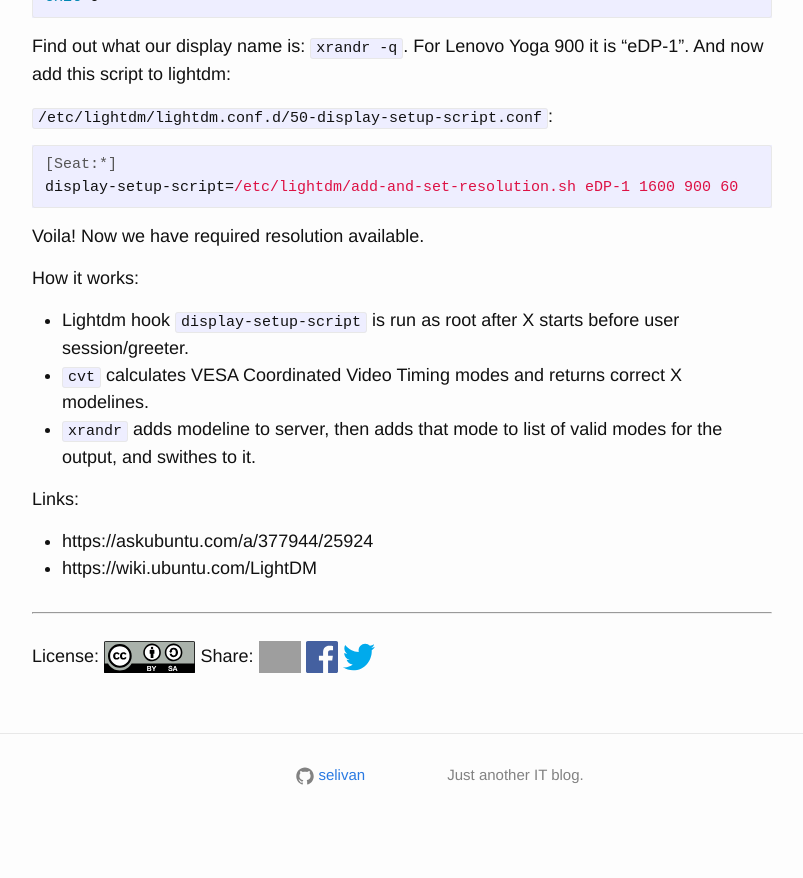
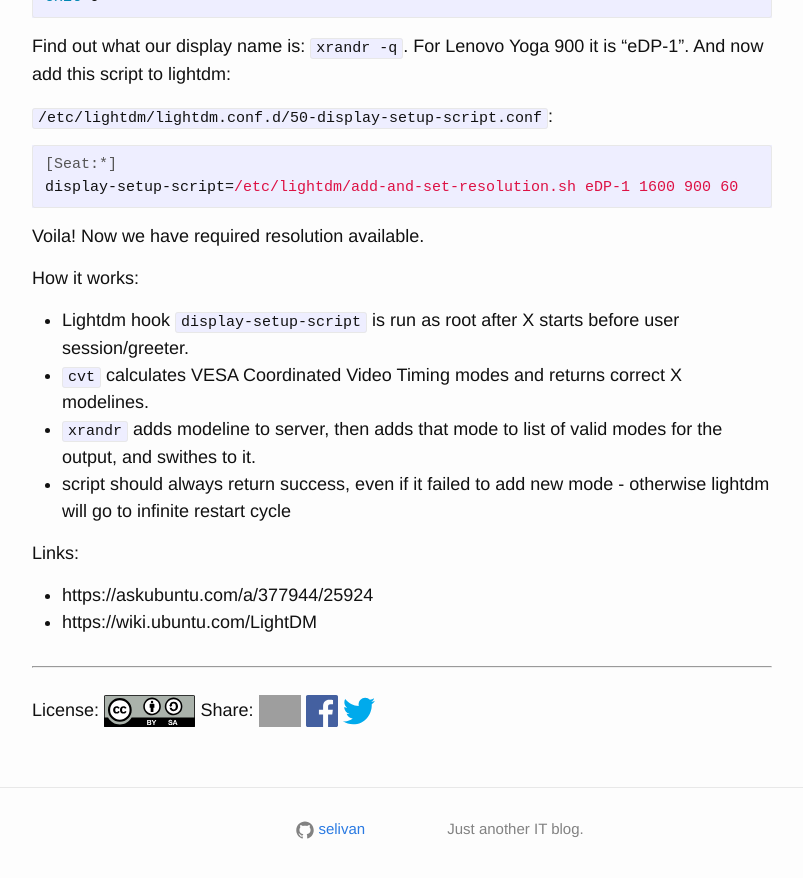
Before and after one commit to selivan/selivan.github.io, a Jekyll site: the page built from _posts/2017-08-16-lightdm-add-custom-display-resolution.md, in a window 1280 px wide and 900 px high, scrolled down 968 px. Shown: the top 878 px of the window, without its empty margins (238-1041 px from the left). Built offline with Jekyll 4.4.1, drawn with Linux system fonts in a browser that asks for light colours; comment, search, counter and statistics services are not loaded; before the commit the page ends 1814 px from its top, so only the background shows below that; grey boxes are pictures that could not be loaded.

Commit message:
Update 2017-08-16-lightdm-add-custom-display-resolution.md

```diff
--- a/_posts/2017-08-16-lightdm-add-custom-display-resolution.md
+++ b/_posts/2017-08-16-lightdm-add-custom-display-resolution.md
@@ -50,6 +50,7 @@ How it works:
  * Lightdm hook `display-setup-script` is run as root after X starts before user session/greeter.
 * `cvt` calculates VESA Coordinated Video Timing modes and returns correct X modelines.
 * `xrandr` adds modeline to server, then adds that mode to list of valid modes for the output, and swithes to it.
+* script should always return success, even if it failed to add new mode - otherwise lightdm will go to infinite restart cycle
 
 Links:
  * https://askubuntu.com/a/377944/25924
```
